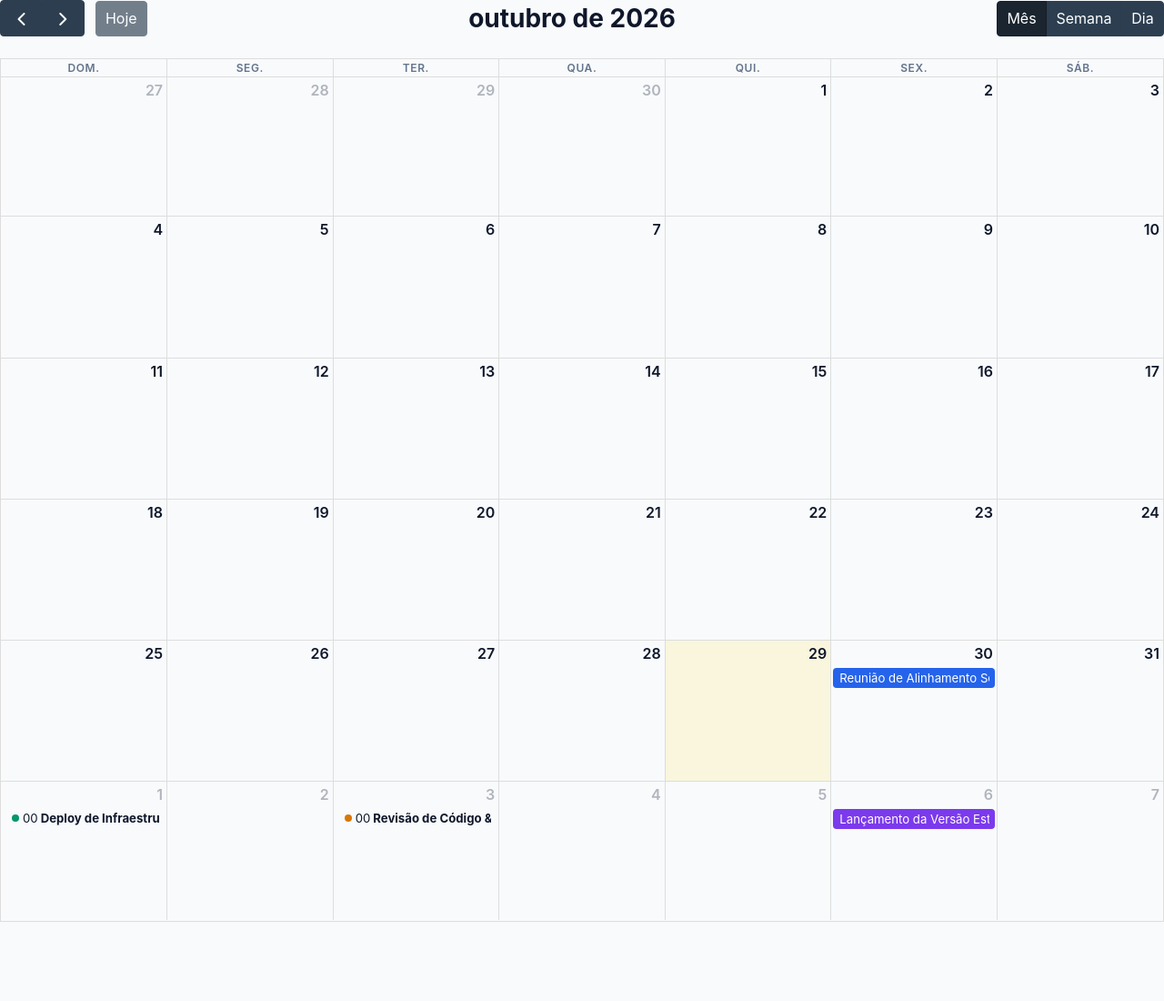
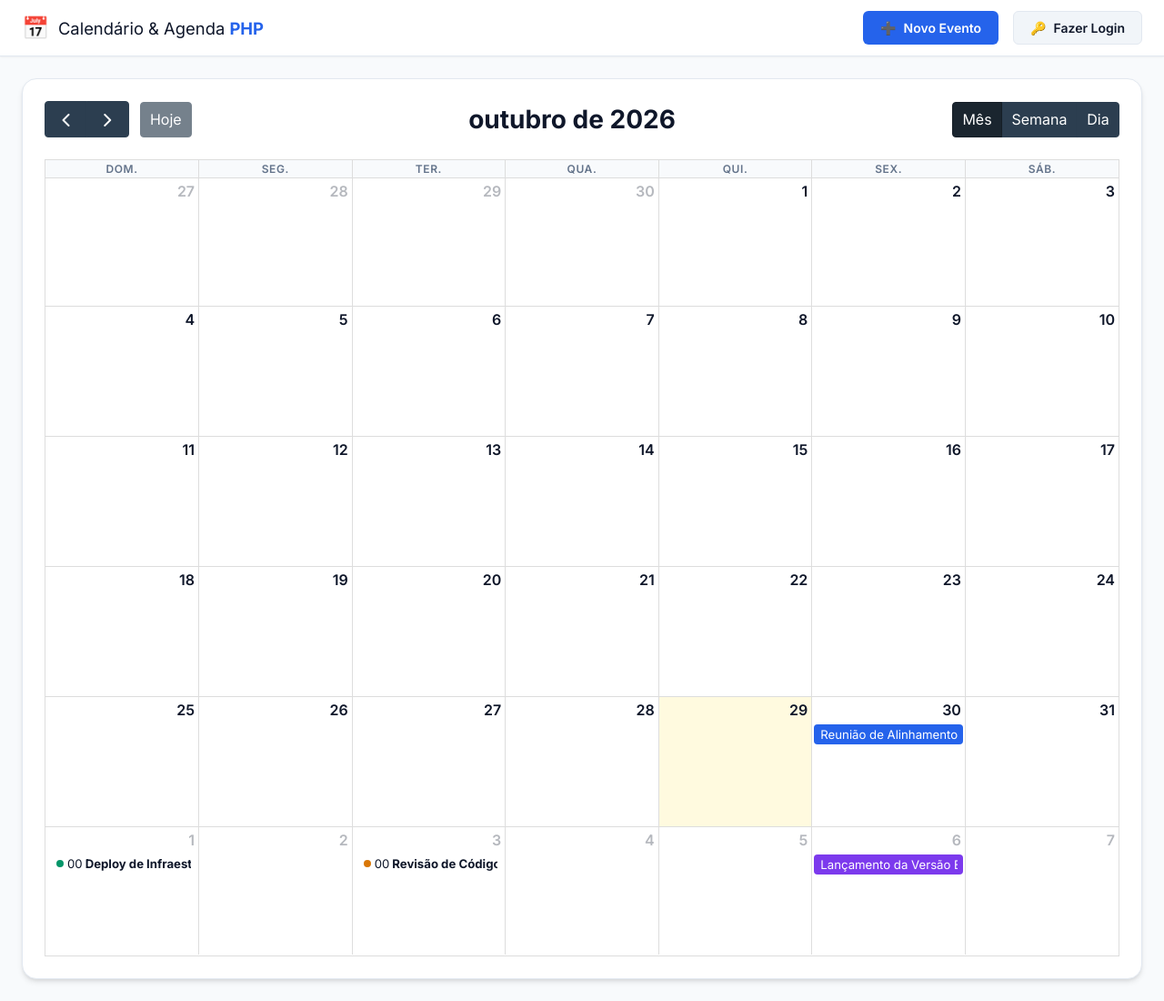
Before and after one commit to omartins-zs/calendario-agenda-php, a PHP site: page / in a window 1280 px wide. Shown: the whole page at 91% size. Before the commit the page ends 1013 px from the top, so only its background shows below. Run offline with PHP 8.4, Linux system fonts and the light colour scheme; data comes from the database, SQL or seed files in the repository; lists and menus that the app fills with data are empty.

Commit message:
:recycle: refactor: modernizando index e carregamento do config

```diff
--- a/config/config.php
+++ b/config/config.php
@@ -1,19 +1,74 @@
 <?php
+# Iniciar Sessão para Login / Autenticação
+if (session_status() === PHP_SESSION_NONE) {
+    session_start();
+}
 
-# Caminhos Absolutos
-$dirInt="";
-define('DIRPAGE',"http://{$_SERVER['HTTP_HOST']}/{$dirInt}");
-$bar=(substr($_SERVER['DOCUMENT_ROOT'],-1)=='/')?"":"/";
-define('DIRREQ',"{$_SERVER['DOCUMENT_ROOT']}{$bar}{$dirInt}");
+# Caminhos do Sistema
+$projectRoot = dirname(__DIR__) . DIRECTORY_SEPARATOR;
+define('DIRREQ', rtrim(str_replace('\\', '/', $projectRoot), '/') . '/');
 
-// Teste do local do diretorios
-// echo DIRPAGE.'<br>'.DIRREQ;
+# Leitura segura de variáveis do arquivo .env
+$envFile = DIRREQ . '.env';
+$env = [];
+if (file_exists($envFile)) {
+    $lines = file($envFile, FILE_IGNORE_NEW_LINES | FILE_SKIP_EMPTY_LINES);
+    foreach ($lines as $line) {
+        $line = trim($line);
+        // Ignora comentários e linhas vazias
+        if ($line === '' || strpos($line, '#') === 0) {
+            continue;
+        }
+        if (strpos($line, '=') !== false) {
+            list($key, $value) = explode('=', $line, 2);
+            $key = trim($key);
+            $value = trim($value);
+            // Remove aspas simples ou duplas envolventes
+            $value = trim($value, "\"'");
+            $env[$key] = $value;
+            putenv("{$key}={$value}");
+            $_ENV[$key] = $value;
+        }
+    }
+}
 
-#Banco de Dados
-define('HOST','localhost');
-define('DB','sistema');
-define('USER','root');
-define('PASS','');
+# Configurações de URL da Aplicação
+$appUrl = $env['APP_URL'] ?? ('http://' . ($_SERVER['HTTP_HOST'] ?? 'localhost:8080'));
+$appUrl = rtrim($appUrl, '/') . '/';
+define('DIRPAGE', $appUrl);
 
-#Incluir arquivos
-include(DIRREQ.'lib/composer/vendor/autoload.php');
+# Configurações do Banco de Dados
+define('DB_HOST', $env['DB_HOST'] ?? '127.0.0.1');
+define('DB_PORT', $env['DB_PORT'] ?? '3306');
+define('DB_NAME', $env['DB_DATABASE'] ?? 'sistema');
+define('DB_USER', $env['DB_USERNAME'] ?? 'root');
+define('DB_PASS', $env['DB_PASSWORD'] ?? '');
+
+# Compatibilidade com constantes legadas do projeto
+define('HOST', DB_HOST);
+define('DB', DB_NAME);
+define('USER', DB_USER);
+define('PASS', DB_PASS);
+
+# Autoload do Composer
+if (file_exists(DIRREQ . 'vendor/autoload.php')) {
+    include_once(DIRREQ . 'vendor/autoload.php');
+} elseif (file_exists(DIRREQ . 'lib/composer/vendor/autoload.php')) {
+    include_once(DIRREQ . 'lib/composer/vendor/autoload.php');
+}
+
+# Autoloader fallback para classes em class/ e models/
+spl_autoload_register(function ($class) {
+    $classClean = str_replace(['Classes\\', 'Models\\', '\\'], ['', '', DIRECTORY_SEPARATOR], $class);
+    $paths = [
+        DIRREQ . 'class/' . $classClean . '.php',
+        DIRREQ . 'models/' . $classClean . '.php',
+        DIRREQ . 'controllers/' . $classClean . '.php',
+    ];
+    foreach ($paths as $path) {
+        if (file_exists($path)) {
+            require_once $path;
+            return;
+        }
+    }
+});
--- a/index.php
+++ b/index.php
@@ -1,20 +1,118 @@
-<?php include("config/config.php"); ?>
+<?php
+require_once("config/config.php");
+$user = $_SESSION['user'] ?? null;
+?>
 <!doctype html>
 <html lang="pt-br">
 <head>
     <meta charset="UTF-8">
     <meta name="viewport" content="width=device-width, user-scalable=no, initial-scale=1.0, maximum-scale=1.0, minimum-scale=1.0">
     <meta http-equiv="X-UA-Compatible" content="ie=edge">
-    <title>Calendario Agenda com PHP</title>
+    <title>Calendário & Agenda com PHP</title>
+
+    <link rel="preconnect" href="https://fonts.googleapis.com">
+    <link rel="preconnect" href="https://fonts.gstatic.com" crossorigin>
+    <link href="https://fonts.googleapis.com/css2?family=Inter:wght@400;500;600;700&display=swap" rel="stylesheet">
 
     <link rel="stylesheet" href="<?php echo DIRPAGE.'lib/css/style.css'; ?>">
     <link rel="stylesheet" href="<?php echo DIRPAGE.'lib/js/FullCalendar/main.min.css'; ?>">
 </head>
 <body>
 
- <div class="calendar"></div>
+    <!-- Barra de Navegação Superior -->
+    <header class="app-navbar">
+        <div class="navbar-container">
+            <div class="navbar-brand">
+                <span class="brand-icon">📅</span>
+                <span class="brand-text">Calendário & Agenda <strong>PHP</strong></span>
+            </div>
 
-<script src="<?php echo DIRPAGE.'lib/js/FullCalendar/main.min.js'; ?>"></script>
-<script src="<?php echo DIRPAGE.'lib/js/javascript.js'; ?>"></script>
+            <div class="navbar-actions">
+                <button id="btnOpenModal" class="btn btn-primary">
+                    <span>➕</span> Novo Evento
+                </button>
+
+                <?php if ($user): ?>
+                    <div class="user-profile">
+                        <span class="user-avatar">👤</span>
+                        <div class="user-info">
+                            <span class="user-name"><?php echo htmlspecialchars($user['name']); ?></span>
+                            <span class="user-role"><?php echo htmlspecialchars($user['role'] ?? 'Membro'); ?></span>
+                        </div>
+                        <a href="<?php echo DIRPAGE.'controllers/ControllerLogout.php'; ?>" class="btn btn-outline btn-sm">Sair</a>
+                    </div>
+                <?php else: ?>
+                    <a href="<?php echo DIRPAGE.'views/login.php'; ?>" class="btn btn-secondary">
+                        <span>🔑</span> Fazer Login
+                    </a>
+                <?php endif; ?>
+            </div>
+        </div>
+    </header>
+
+    <!-- Container Principal do Calendário -->
+    <main class="main-content">
+        <div class="calendar-card">
+            <div class="calendar"></div>
+        </div>
+    </main>
+
+    <!-- Modal para Criação de Eventos -->
+    <div id="modalEvent" class="modal-overlay" style="display: none;">
+        <div class="modal-card">
+            <div class="modal-header">
+                <h3>Agendar Novo Evento</h3>
+                <button type="button" id="btnCloseModal" class="modal-close">&times;</button>
+            </div>
+            <form id="formNewEvent" class="modal-body">
+                <div class="form-group">
+                    <label for="event_title">Título do Evento *</label>
+                    <input type="text" id="event_title" class="form-control" placeholder="Ex: Reunião com Cliente" required>
+                </div>
+
+                <div class="form-row">
+                    <div class="form-group col-half">
+                        <label for="event_start">Data / Hora Início *</label>
+                        <input type="date" id="event_start" class="form-control" required>
+                    </div>
+                    <div class="form-group col-half">
+                        <label for="event_end">Data / Hora Fim</label>
+                        <input type="date" id="event_end" class="form-control">
+                    </div>
+                </div>
+
+                <div class="form-group">
+                    <label for="event_description">Descrição / Pauta</label>
+                    <textarea id="event_description" class="form-control" rows="3" placeholder="Detalhes opcionais do evento..."></textarea>
+                </div>
+
+                <div class="form-group">
+                    <label for="event_color">Cor do Marcador</label>
+                    <select id="event_color" class="form-control">
+                        <option value="#2563eb" selected>🔵 Azul (Padrão / Corporativo)</option>
+                        <option value="#059669">🟢 Verde (Concluído / Sucesso)</option>
+                        <option value="#d97706">🟠 Âmbar (Atenção / Pendente)</option>
+                        <option value="#dc2626">🔴 Vermelho (Urgente / Crítico)</option>
+                        <option value="#7c3aed">🟣 Roxo (Estratégico / Lançamento)</option>
+                    </select>
+                </div>
+
+                <div class="modal-footer">
+                    <button type="button" id="btnCancelModal" class="btn btn-outline">Cancelar</button>
+                    <button type="submit" class="btn btn-primary">Salvar Evento</button>
+                </div>
+            </form>
+        </div>
+    </div>
+
+    <!-- Passagem de parâmetros PHP para o JS -->
+    <script>
+        window.APP_CONFIG = {
+            dirpage: <?php echo json_encode(DIRPAGE); ?>
+        };
+    </script>
+
+    <script src="<?php echo DIRPAGE.'lib/js/FullCalendar/main.min.js'; ?>"></script>
+    <script src="<?php echo DIRPAGE.'lib/js/javascript.js'; ?>"></script>
 </body>
 </html>
```
Also changed, not shown: composer.json (added, +21 -0 lines).
